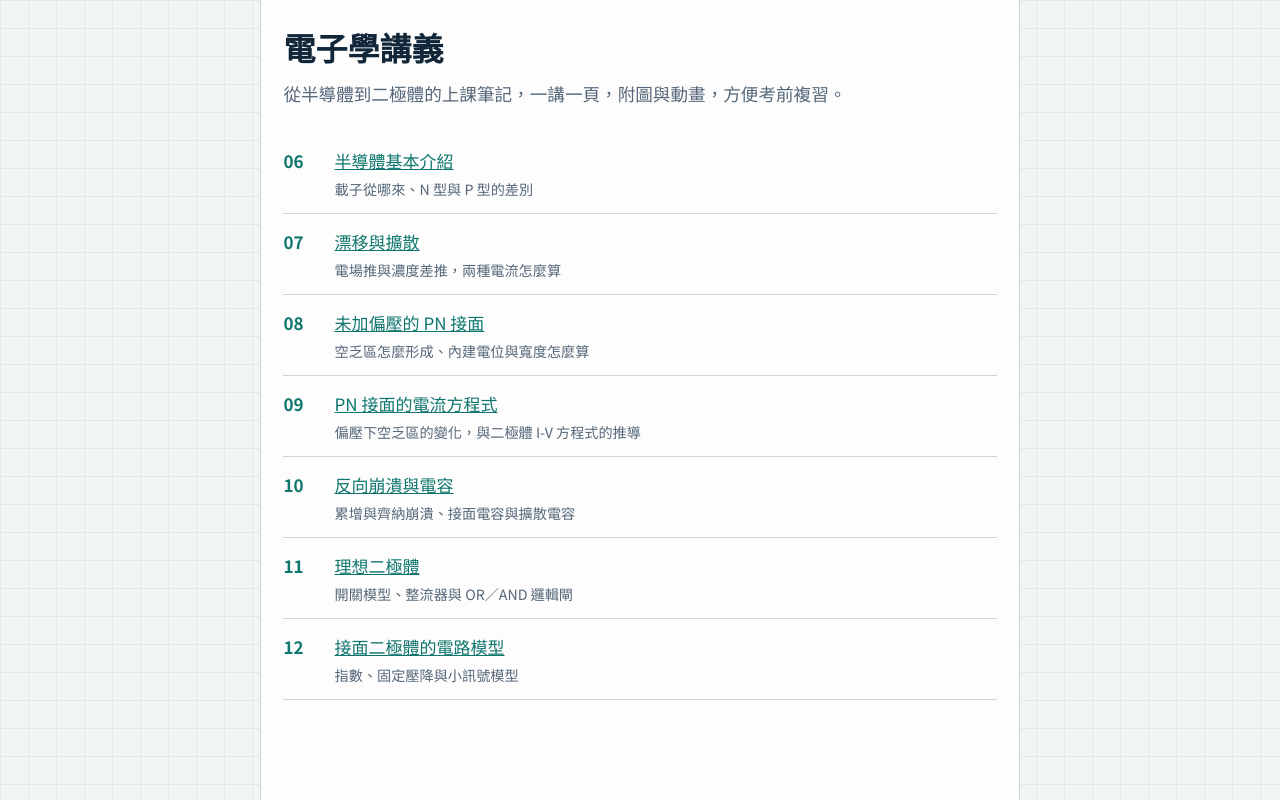
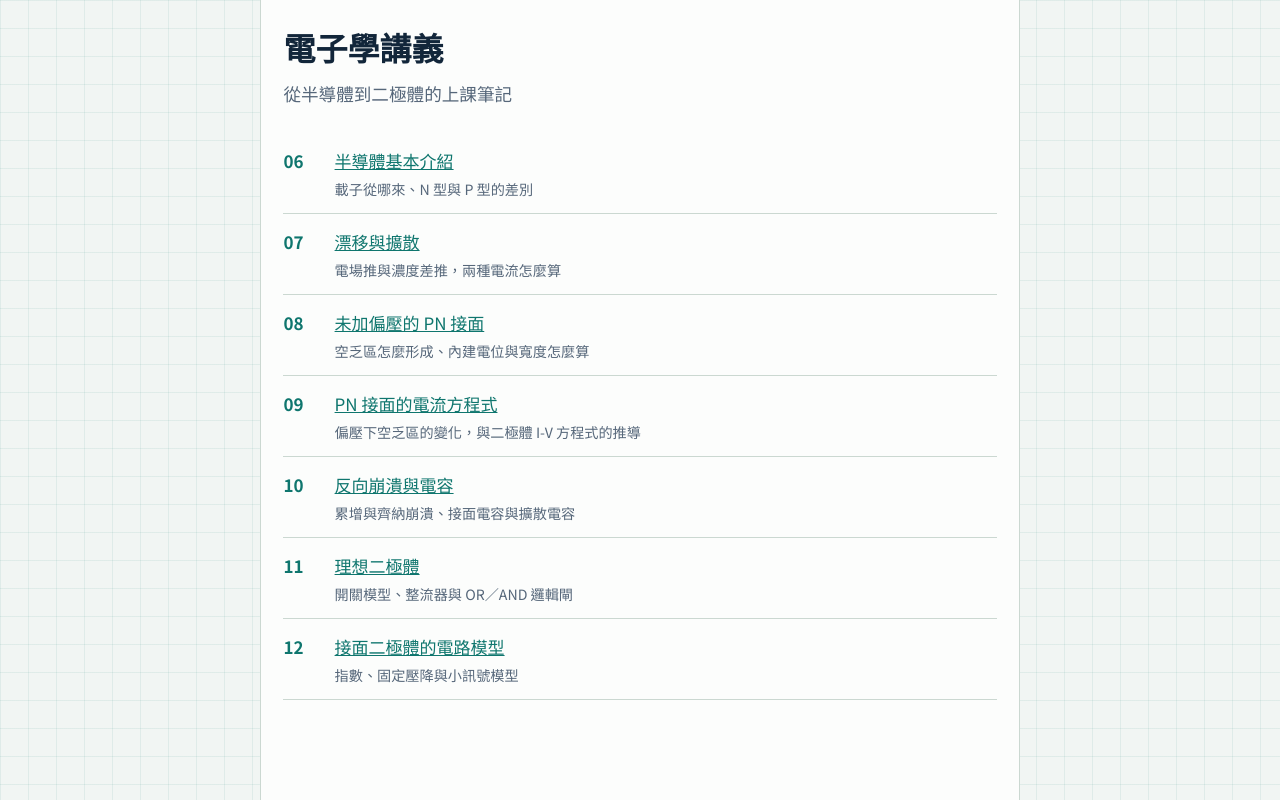
Before and after one commit to owo0518/Week9HW, a plain HTML site: page index.html in a window 1280 px wide. Drawn offline with Linux system fonts and the light colour scheme.

Commit message:
Update index.html

```diff
--- a/index.html
+++ b/index.html
@@ -5,7 +5,7 @@
 <link rel="stylesheet" href="assets/style.css"></head>
 <body><main>
 <h1>電子學講義</h1>
-<p class="lead">從半導體到二極體的上課筆記，一講一頁，附圖與動畫，方便考前複習。</p>
+<p class="lead">從半導體到二極體的上課筆記</p>
 <ol class="lessons" style="list-style:none">
 <li><span class="n">06</span><a href="lessons/06-semiconductor-basics.html">半導體基本介紹</a><small>載子從哪來、N 型與 P 型的差別</small></li>
 <li><span class="n">07</span><a href="lessons/07-drift-diffusion.html">漂移與擴散</a><small>電場推與濃度差推，兩種電流怎麼算</small></li>
```
